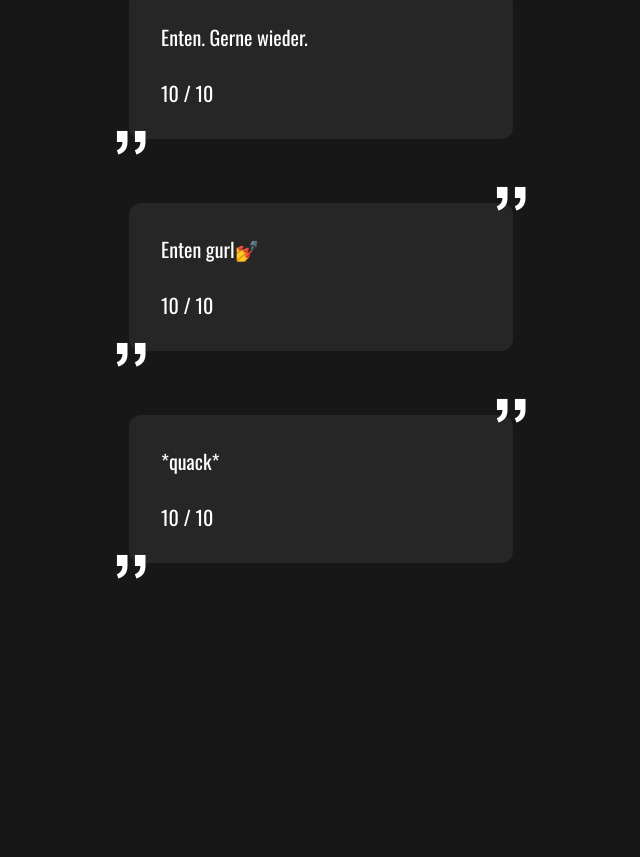
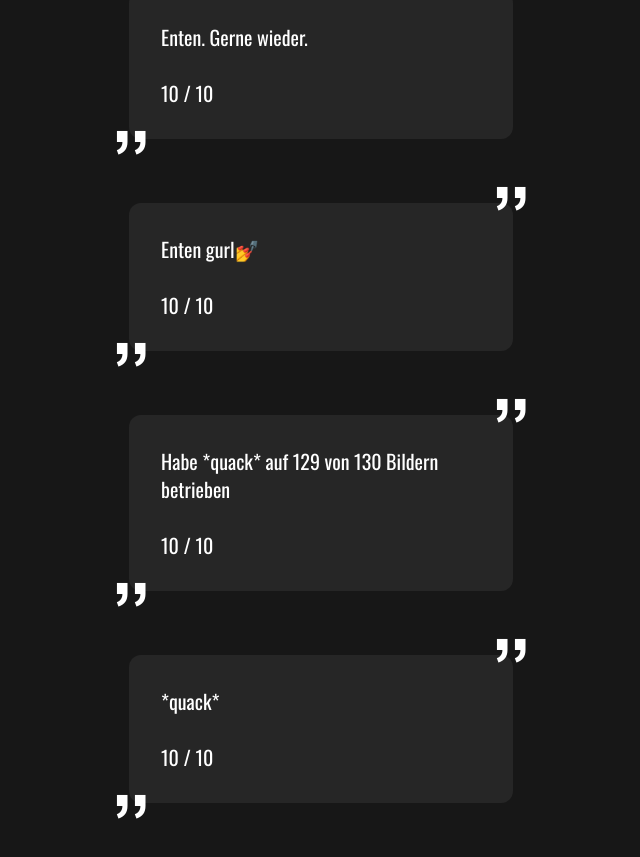
Before and after one commit to OnlyJesen/showMeADuck, a plain HTML site: page reviews.html in a window 1280 px wide. Shown: the part 1373-2230 px from the top of the page, without its empty margins (319-959 px from the left). Before the commit the page ends 2000 px from the top, so only its background shows below. Drawn offline with nearby package versions, Linux system fonts and the light colour scheme.

Commit message:
added review

```diff
--- a/reviews.html
+++ b/reviews.html
@@ -18,6 +18,7 @@
         <div class="md:w-96 sm:w-10/12 rounded-xl p-8 bg-neutral-800 text-white relative my-8"><p class="absolute -left-4 -bottom-2 text-8xl">,,</p><p class="text-xl text-white">Jeglicher unreiner Zweifel in meiner Seele wurde bis ins tiefste brutal zerschlagen. Die Abnormalität des Seins hat eine ganz neue Bedeutung bei der Betrachtung der Anomalie.<br /><br />10 / 10</p><p class="absolute -right-4 -top-24 text-8xl">,,</p></div>
         <div class="md:w-96 sm:w-10/12 rounded-xl p-8 bg-neutral-800 text-white relative my-8"><p class="absolute -left-4 -bottom-2 text-8xl">,,</p><p class="text-xl text-white">Enten. Gerne wieder.<br /><br />10 / 10</p><p class="absolute -right-4 -top-24 text-8xl">,,</p></div>
         <div class="md:w-96 sm:w-10/12 rounded-xl p-8 bg-neutral-800 text-white relative my-8"><p class="absolute -left-4 -bottom-2 text-8xl">,,</p><p class="text-xl text-white">Enten gurl💅<br /><br />10 / 10</p><p class="absolute -right-4 -top-24 text-8xl">,,</p></div>
+        <div class="md:w-96 sm:w-10/12 rounded-xl p-8 bg-neutral-800 text-white relative my-8"><p class="absolute -left-4 -bottom-2 text-8xl">,,</p><p class="text-xl text-white">Habe *quack* auf 129 von 130 Bildern betrieben<br /><br />10 / 10</p><p class="absolute -right-4 -top-24 text-8xl">,,</p></div>
         <div class="md:w-96 sm:w-10/12 rounded-xl p-8 bg-neutral-800 text-white relative my-8"><p class="absolute -left-4 -bottom-2 text-8xl">,,</p><p class="text-xl text-white">*quack*<br /><br />10 / 10</p><p class="absolute -right-4 -top-24 text-8xl">,,</p></div>
     </div>
 </body>
```
